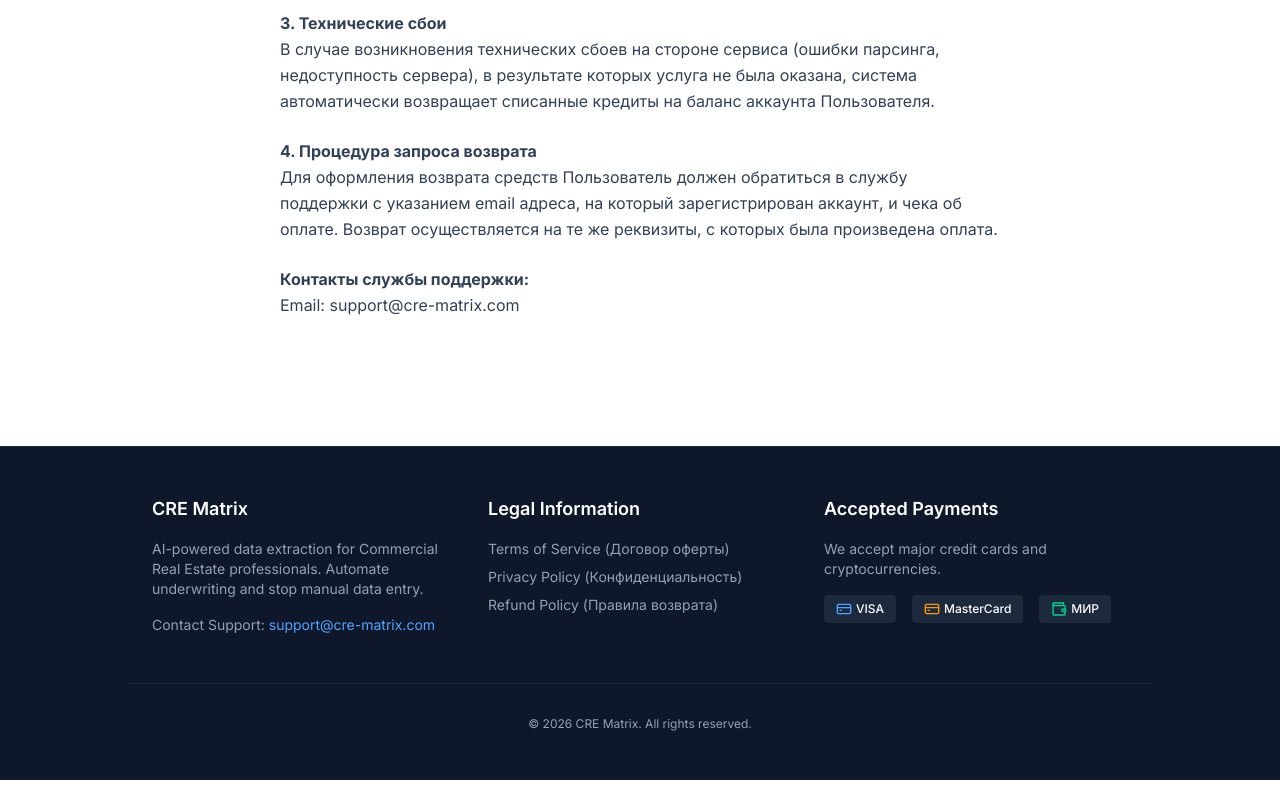
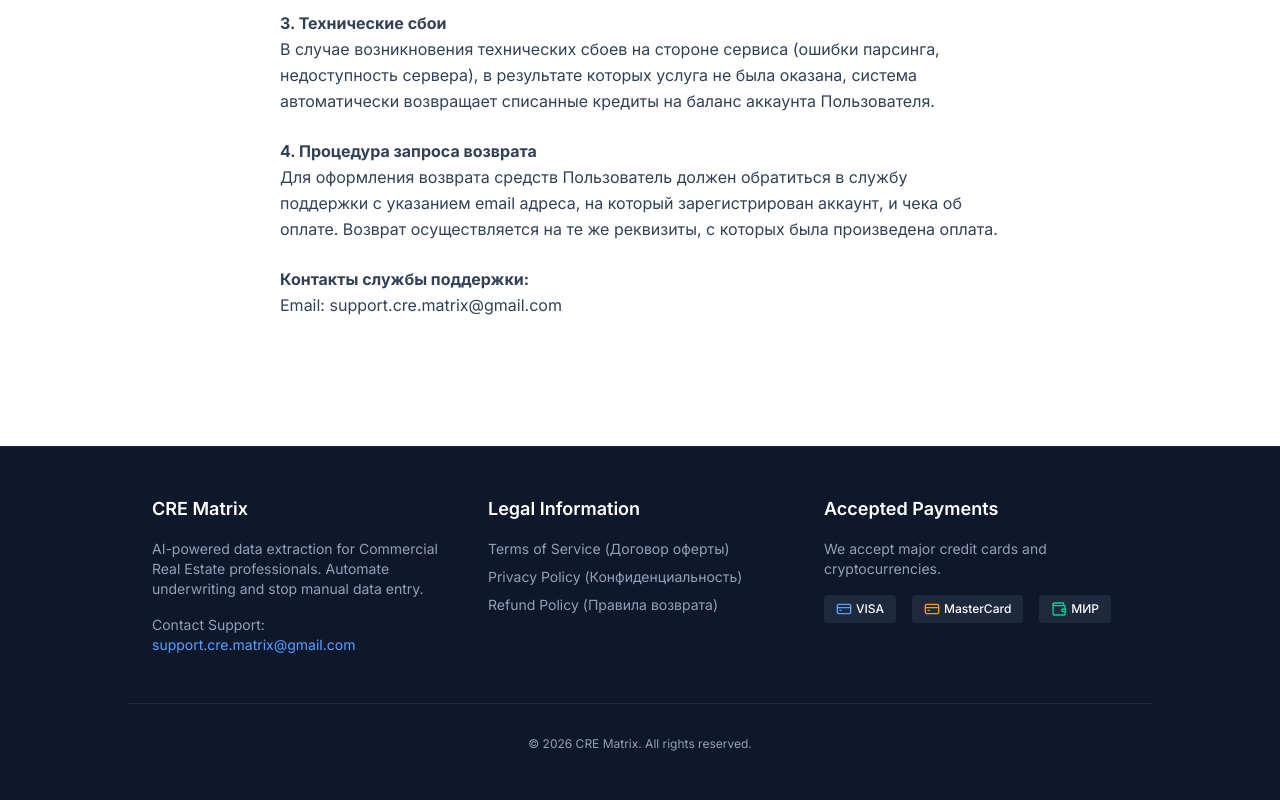
Before and after one commit to Aovanusk/cre-matrix-app, a Next.js app: page /refund in a window 1280 px wide. Shown: the part 436-1236 px from the top of the page. Built offline with nearby package versions, Linux system fonts and the light colour scheme.

Commit message:
Update support email across legal pages and footer

```diff
--- a/src/app/privacy/page.tsx
+++ b/src/app/privacy/page.tsx
@@ -21,7 +21,7 @@
         Пользователь имеет право в любой момент удалить свой аккаунт и все связанные с ним файлы и историю анализов, обратившись в службу поддержки.</p>
 
         <p><strong>Контакты для связи по вопросам данных:</strong><br/>
-        Email: support@cre-matrix.com</p>
+        Email: support.cre.matrix@gmail.com</p>
       </div>
     </div>
   );
--- a/src/app/refund/page.tsx
+++ b/src/app/refund/page.tsx
@@ -21,7 +21,7 @@
         Для оформления возврата средств Пользователь должен обратиться в службу поддержки с указанием email адреса, на который зарегистрирован аккаунт, и чека об оплате. Возврат осуществляется на те же реквизиты, с которых была произведена оплата.</p>
 
         <p><strong>Контакты службы поддержки:</strong><br/>
-        Email: support@cre-matrix.com</p>
+        Email: support.cre.matrix@gmail.com</p>
       </div>
     </div>
   );
--- a/src/app/terms/page.tsx
+++ b/src/app/terms/page.tsx
@@ -22,7 +22,7 @@
 
         <p><strong>5. Реквизиты</strong><br/>
         Проект CRE Matrix.<br/>
-        Email поддержки: support@cre-matrix.com</p>
+        Email поддержки: support.cre.matrix@gmail.com</p>
       </div>
     </div>
   );
--- a/src/components/Footer.tsx
+++ b/src/components/Footer.tsx
@@ -16,7 +16,7 @@
             Automate underwriting and stop manual data entry.
           </p>
           <p className="text-sm">
-            Contact Support: <a href="mailto:support@cre-matrix.com" className="text-blue-400 hover:underline">support@cre-matrix.com</a>
+            Contact Support: <a href="mailto:support.cre.matrix@gmail.com" className="text-blue-400 hover:underline">support.cre.matrix@gmail.com</a>
           </p>
         </div>
 
```
